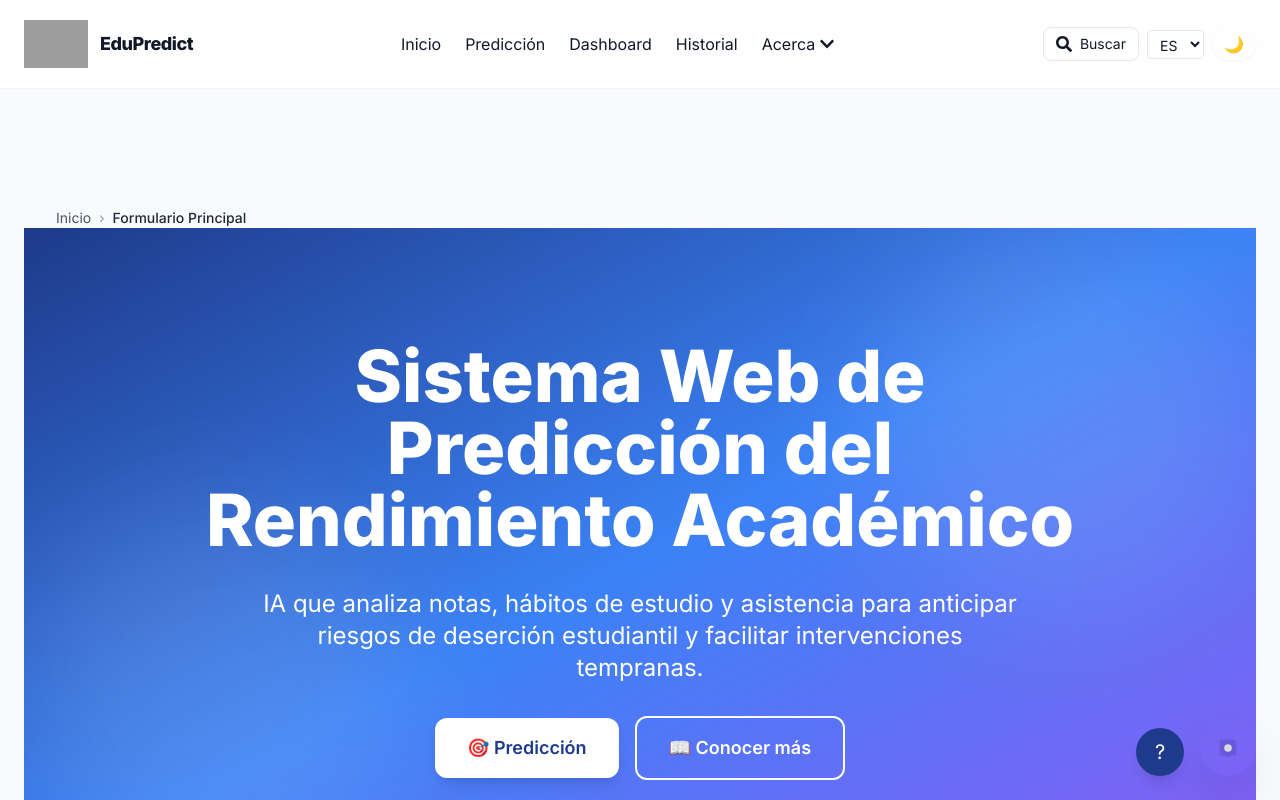
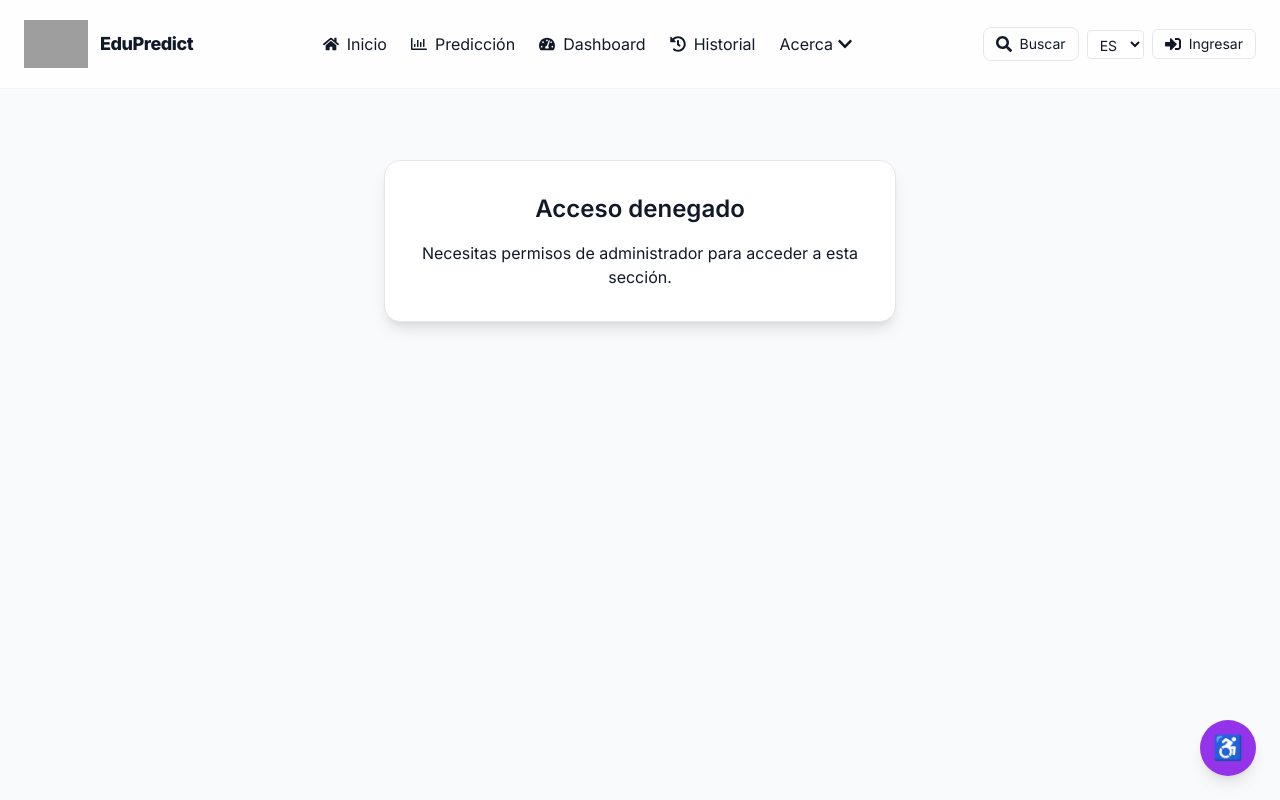
Before and after one commit to jerenyvera09/proyecto-usabilidad, a React (Vite) app in the folder frontend/: page /admin in a window 1280 px wide. Shown: the top 800 px of the page. Built offline with nearby package versions, Linux system fonts and the light colour scheme; grey boxes are pictures that could not be loaded.

Commit message:
subo cambios de login y dashboard

```diff
--- a/frontend/src/App.jsx
+++ b/frontend/src/App.jsx
@@ -1,6 +1,7 @@
 import React, { useEffect } from 'react'
 import { Routes, Route, useLocation } from 'react-router-dom'
 import Navbar from './components/Navbar.jsx'
+import AccessibilityMenu from './components/AccessibilityMenu.jsx'
 import Home from './pages/Home.jsx'
 import Dashboard from './pages/Dashboard.jsx'
 import Prediction from './pages/Prediction.jsx'
@@ -8,6 +9,8 @@ import History from './pages/History.jsx'
 import About from './pages/About.jsx'
 import Contact from './pages/Contact.jsx'
 import Accesibilidad from './pages/Accesibilidad.jsx'
+import Usuarios from './pages/Usuarios.jsx'
+import AdminUsers from './pages/AdminUsers.jsx'
 
 export default function App(){
   const location = useLocation()
@@ -18,7 +21,8 @@ export default function App(){
 
   return (
     <div className="min-h-screen bg-gray-50 text-gray-900 dark:bg-gray-900 dark:text-gray-100 transition-colors">
-      <Navbar />
+  <Navbar />
+  <AccessibilityMenu />
       <main className="max-w-7xl mx-auto px-6 pt-28 pb-8">
         <Routes>
           <Route path="/" element={<Home />} />
@@ -28,6 +32,8 @@ export default function App(){
           <Route path="/about" element={<About />} />
           <Route path="/contact" element={<Contact />} />
           <Route path="/accesibilidad" element={<Accesibilidad />} />
+          <Route path="/usuarios" element={<Usuarios />} />
+          <Route path="/admin" element={<AdminUsers />} />
           <Route path="*" element={<Home />} />
         </Routes>
       </main>
--- a/frontend/src/components/Navbar.jsx
+++ b/frontend/src/components/Navbar.jsx
@@ -1,35 +1,24 @@
 import React, { useContext, useState, useEffect } from 'react'
 import { Link } from 'react-router-dom'
-import { FaBars, FaTimes, FaSearch, FaChevronDown } from 'react-icons/fa'
+import { FaBars, FaTimes, FaSearch, FaChevronDown, FaHome, FaRegChartBar, FaTachometerAlt, FaHistory, FaSignInAlt, FaUserCircle } from 'react-icons/fa'
+import { useAuth } from '../contexts/AuthContext.jsx'
 import SearchModal from './SearchModal'
 import { I18nContext } from '../contexts/I18nContext.jsx'
 import { ThemeContext } from '../contexts/ThemeContext.jsx'
 
 export default function Navbar(){
   const { t, lang, setLang } = useContext(I18nContext)
-  const { dark, setDark, highContrast, setHighContrast, friendlyFont, setFriendlyFont, readingComfort, setReadingComfort, textSize, setTextSize } = useContext(ThemeContext)
-  const [openAcc, setOpenAcc] = useState(false)
+  const { dark, /* setDark removed from navbar - moved to AccessibilityMenu */ highContrast, setHighContrast, friendlyFont, setFriendlyFont, readingComfort, setReadingComfort, textSize, setTextSize } = useContext(ThemeContext)
+  const { user, logout } = useAuth()
   const [mobileOpen, setMobileOpen] = useState(false)
   const [aboutOpen, setAboutOpen] = useState(false)
   const [searchOpen, setSearchOpen] = useState(false)
-  const [isClosing, setIsClosing] = useState(false)
 
   useEffect(() => {
     console.log('[Navbar] Montado correctamente')
   }, [])
 
-  const openPanel = () => {
-    setIsClosing(false)
-    setOpenAcc(true)
-  }
 
-  const closePanel = () => {
-    setIsClosing(true)
-    window.setTimeout(() => {
-      setOpenAcc(false)
-      setIsClosing(false)
-    }, 240)
-  }
 
   return (
     <>
@@ -57,10 +46,18 @@ export default function Navbar(){
             <span className="font-extrabold text-lg tracking-tight">EduPredict</span>
           </Link>
           <nav className="hidden md:flex items-center gap-6">
-            <Link to="/" className="hover:text-brand transition-colors">{t('home')}</Link>
-            <Link to="/prediction" className="hover:text-brand transition-colors">{t('prediction')}</Link>
-            <Link to="/dashboard" className="hover:text-brand transition-colors">{t('dashboard')}</Link>
-            <Link to="/history" className="hover:text-brand transition-colors">{t('history')}</Link>
+            <Link to="/" className="inline-flex items-center gap-2 transition-colors hover:text-primary-600">
+              <FaHome aria-hidden /> <span>{t('home')}</span>
+            </Link>
+            <Link to="/prediction" className="inline-flex items-center gap-2 transition-colors hover:text-primary-600">
+              <FaRegChartBar aria-hidden /> <span>{t('prediction')}</span>
+            </Link>
+            <Link to="/dashboard" className="inline-flex items-center gap-2 transition-colors hover:text-primary-600">
+              <FaTachometerAlt aria-hidden /> <span>{t('dashboard')}</span>
+            </Link>
+            <Link to="/history" className="inline-flex items-center gap-2 transition-colors hover:text-primary-600">
+              <FaHistory aria-hidden /> <span>{t('history')}</span>
+            </Link>
             <div className="relative">
               <button
                 className="inline-flex items-center gap-1 hover:text-brand transition-colors"
@@ -104,13 +101,27 @@ export default function Navbar(){
               <option value="es">ES</option>
               <option value="en">EN</option>
             </select>
-            <button
-              onClick={()=> setDark(!dark)}
-              className="px-3 py-1 rounded-full bg-gradient-to-r from-[var(--gradient-start)] to-[var(--gradient-end)] text-white shadow-sm hover:shadow-md transition-shadow"
-              aria-label={dark ? 'Cambiar a modo claro' : 'Cambiar a modo oscuro'}
-            >
-              {dark ? '☀' : '🌙'}
-            </button>
+            {/* Modo oscuro se gestiona ahora desde el menú de accesibilidad */}
+
+            {/* Auth actions: mostrar usuario o enlace de inicio de sesión */}
+            {!user ? (
+              <Link to="/usuarios" className="inline-flex items-center gap-2 px-3 py-1 rounded-md border transition-colors hover:text-primary-600">
+                <FaSignInAlt aria-hidden /> <span className="text-sm">{t('login') || 'Login'}</span>
+              </Link>
+            ) : (
+              <div className="relative">
+                <button className="inline-flex items-center gap-2 px-3 py-1 rounded-md border" aria-haspopup="menu" aria-expanded="false" title={user?.nombre || user?.email}>
+                  <FaUserCircle aria-hidden /> <span className="text-sm">{user?.nombre || user?.email}</span>
+                </button>
+                <div className="absolute mt-2 right-0 bg-white dark:bg-gray-800 border rounded-lg shadow-lg w-48 py-2 z-50">
+                  <Link to="/dashboard" className="block px-4 py-2 hover:bg-gray-50 dark:hover:bg-gray-700" onClick={() => {}}>{t('dashboard')}</Link>
+                  {user?.is_admin && (
+                    <Link to="/admin" className="block px-4 py-2 hover:bg-gray-50 dark:hover:bg-gray-700">Administrar usuarios</Link>
+                  )}
+                  <button onClick={() => logout()} className="w-full text-left px-4 py-2 hover:bg-gray-50 dark:hover:bg-gray-700">{t('logout') || 'Logout'}</button>
+                </div>
+              </div>
+            )}
             <button
               onClick={() => setMobileOpen((v) => !v)}
               className="md:hidden p-2 rounded-lg border ml-1"
@@ -127,16 +138,16 @@ export default function Navbar(){
       {mobileOpen && (
         <div className="fixed top-[64px] left-0 right-0 z-40 md:hidden bg-white dark:bg-gray-900 border-b dark:border-gray-800 shadow-lg">
           <nav className="px-6 py-4 space-y-2">
-            <Link to="/" className="block py-2" onClick={() => setMobileOpen(false)}>{t('home')}</Link>
-            <Link to="/prediction" className="block py-2" onClick={() => setMobileOpen(false)}>{t('prediction')}</Link>
-            <Link to="/dashboard" className="block py-2" onClick={() => setMobileOpen(false)}>{t('dashboard')}</Link>
-            <Link to="/history" className="block py-2" onClick={() => setMobileOpen(false)}>{t('history')}</Link>
+            <Link to="/" className="block py-2 hover:text-primary-600" onClick={() => setMobileOpen(false)}>{t('home')}</Link>
+            <Link to="/prediction" className="block py-2 hover:text-primary-600" onClick={() => setMobileOpen(false)}>{t('prediction')}</Link>
+            <Link to="/dashboard" className="block py-2 hover:text-primary-600" onClick={() => setMobileOpen(false)}>{t('dashboard')}</Link>
+            <Link to="/history" className="block py-2 hover:text-primary-600" onClick={() => setMobileOpen(false)}>{t('history')}</Link>
             <details className="py-2">
               <summary className="cursor-pointer inline-flex items-center gap-2">{t('about')}</summary>
               <div className="ml-4 mt-2 space-y-2">
-                <Link to="/about" className="block" onClick={() => setMobileOpen(false)}>{t('about')}</Link>
-                <Link to="/accesibilidad" className="block" onClick={() => setMobileOpen(false)}>{t('accessibility_menu') || 'Accesibilidad'}</Link>
-                <Link to="/contact" className="block" onClick={() => setMobileOpen(false)}>{t('contact')}</Link>
+                <Link to="/about" className="block hover:text-primary-600" onClick={() => setMobileOpen(false)}>{t('about')}</Link>
+                <Link to="/accesibilidad" className="block hover:text-primary-600" onClick={() => setMobileOpen(false)}>{t('accessibility_menu') || 'Accesibilidad'}</Link>
+                <Link to="/contact" className="block hover:text-primary-600" onClick={() => setMobileOpen(false)}>{t('contact')}</Link>
               </div>
             </details>
             <button
@@ -146,69 +157,16 @@ export default function Navbar(){
             >
               <FaSearch aria-hidden /> <span>{t('search') || 'Buscar'}</span>
             </button>
+            {!user ? (
+              <Link to="/usuarios" className="block py-2 mt-2 hover:text-primary-600" onClick={() => setMobileOpen(false)}>{t('login') || 'Login'}</Link>
+            ) : (
+              <button onClick={() => { logout(); setMobileOpen(false) }} className="block py-2 mt-2 text-left hover:text-primary-600">{t('logout') || 'Logout'}</button>
+            )}
           </nav>
         </div>
       )}
 
-      <div className="fixed bottom-6 right-6 z-50 pointer-events-none">
-        <button
-          onClick={() => (openAcc ? closePanel() : openPanel()) }
-          className="pointer-events-auto floating-settings w-14 h-14 rounded-full flex items-center justify-center shadow-2xl"
-          aria-label={openAcc ? 'Cerrar ajustes' : 'Abrir ajustes'}
-          title="Ajustes"
-        >
-          {openAcc ? (
-            <svg width="18" height="18" viewBox="0 0 24 24" fill="none" xmlns="http://www.w3.org/2000/svg" aria-hidden>
-              <path d="M6 6L18 18M6 18L18 6" stroke="white" strokeWidth="2.4" strokeLinecap="round" strokeLinejoin="round" />
-            </svg>
-          ) : (
-            <svg width="26" height="26" viewBox="0 0 24 24" fill="none" xmlns="http://www.w3.org/2000/svg" aria-hidden>
-              <path d="M12 15.5A3.5 3.5 0 1 0 12 8.5a3.5 3.5 0 0 0 0 7z" fill="white" opacity="0.95" />
-              <path d="M19.4 15a1 1 0 0 0 .2 1.09l.07.07a1 1 0 0 1 0 1.41l-1.41 1.41a1 1 0 0 1-1.41 0l-.07-.07A1 1 0 0 0 15 19.4a7 7 0 0 1-6 0 1 1 0 0 0-1.09.2l-.07.07a1 1 0 0 1-1.41 0L4 18.26a1 1 0 0 1 0-1.41l.07-.07A1 1 0 0 0 4.6 15a7 7 0 0 1 0-6 1 1 0 0 0-.2-1.09l-.07-.07a1 1 0 0 1 0-1.41L5.74 4a1 1 0 0 1 1.41 0l.07.07A1 1 0 0 0 8.6 4.6a7 7 0 0 1 6 0 1 1 0 0 0 1.09-.2l.07-.07a1 1 0 0 1 1.41 0L19.4 6a1 1 0 0 1 0 1.41l-.07.07A1 1 0 0 0 19.4 9a7 7 0 0 1 0 6z" fill="rgba(0,0,0,0.12)" />
-            </svg>
-          )}
-        </button>
-
-        {(openAcc || isClosing) && (
-          <>
-            {/* removed overlay so background page doesn't blur or dim */}
-
-            <div role="dialog" aria-modal="true" className={`pointer-events-auto settings-panel w-80 md:w-96 bg-white dark:bg-gray-800 border rounded-xl p-4 shadow-2xl ${isClosing ? 'panel-exit' : 'panel-enter'}`}>
-              <div className="flex items-start justify-between">
-                <div className="text-sm font-semibold">Ajustes de accesibilidad</div>
-              </div>
-              <div className="mt-3">
-                <label className="flex items-start justify-between text-sm mb-3">
-                  <div>
-                    <div className="font-medium">Alto contraste</div>
-                    <div className="text-xs text-gray-500">Aumenta el contraste entre texto y fondo para mejorar la legibilidad.</div>
-                  </div>
-                  <input type="checkbox" checked={highContrast} onChange={e=> setHighContrast(e.target.checked)} />
-                </label>
-                <label className="flex items-start justify-between text-sm mb-3">
-                  <div>
-                    <div className="font-medium">Fuente amigable</div>
-                    <div className="text-xs text-gray-500">Activa una tipografía optimizada para dislexia y fatiga visual.</div>
-                  </div>
-                  <input type="checkbox" checked={friendlyFont} onChange={e=> setFriendlyFont(e.target.checked)} />
-                </label>
-                <label className="flex items-start justify-between text-sm mb-3">
-                  <div>
-                    <div className="font-medium">Comodidad de lectura</div>
-                    <div className="text-xs text-gray-500">Ajusta interlineado y espaciado para facilitar la lectura prolongada.</div>
-                  </div>
-                  <input type="checkbox" checked={readingComfort} onChange={e=> setReadingComfort(e.target.checked)} />
-                </label>
-                <div className="mt-2 text-sm font-medium">Tamaño del texto</div>
-                <div className="flex gap-2 mt-1">
-                  <button className={`px-2 py-1 border rounded ${textSize==='normal' ? 'bg-gray-100' : ''}`} onClick={()=> setTextSize('normal')}>Normal</button>
-                  <button className={`px-2 py-1 border rounded ${textSize==='large' ? 'bg-gray-100' : ''}`} onClick={()=> setTextSize('large')}>Grande</button>
-                </div>
-              </div>
-            </div>
-          </>
-        )}
-      </div>
+      {/* Accessibility menu moved to its own component (AccessibilityMenu) to avoid duplication */}
 
       {/* Buscador */}
       <SearchModal open={searchOpen} onClose={() => setSearchOpen(false)} />
--- /dev/null
+++ b/frontend/src/pages/AdminUsers.jsx
@@ -0,0 +1,71 @@
+import React, { useState } from 'react'
+import axios from 'axios'
+import { useAuth } from '../contexts/AuthContext'
+
+export default function AdminUsers(){
+  const { user } = useAuth()
+  const [form, setForm] = useState({ nombre: '', email: '', password: '', role: 'user' })
+  const [loading, setLoading] = useState(false)
+  const [message, setMessage] = useState('')
+  const [error, setError] = useState('')
+
+  const handleSubmit = async (e) => {
+    e.preventDefault()
+    setError('')
+    setMessage('')
+    setLoading(true)
+    try {
+      // Endpoint backend asumido: /api/admin/create-user
+      const res = await axios.post('/api/admin/create-user', form)
+      setMessage(res.data?.message || 'Usuario creado correctamente')
+      setForm({ nombre: '', email: '', password: '', role: 'user' })
+    } catch (err) {
+      setError(err.response?.data?.detail || 'Error al crear usuario')
+    } finally {
+      setLoading(false)
+    }
+  }
+
+  if (!user || !user.is_admin) {
+    return (
+      <div className="container-custom py-12">
+        <div className="card p-8 max-w-lg mx-auto text-center">
+          <h2 className="text-2xl font-semibold mb-4">Acceso denegado</h2>
+          <p>Necesitas permisos de administrador para acceder a esta sección.</p>
+        </div>
+      </div>
+    )
+  }
+
+  return (
+    <div className="container-custom py-12">
+      <div className="card p-8 max-w-lg mx-auto">
+        <h2 className="text-2xl font-semibold mb-4">Crear usuario / administrador</h2>
+        {message && <div className="mb-4 p-3 bg-green-100 text-green-700 rounded">{message}</div>}
+        {error && <div className="mb-4 p-3 bg-red-100 text-red-700 rounded">{error}</div>}
+        <form onSubmit={handleSubmit} className="space-y-4">
+          <div>
+            <label className="label" htmlFor="nombre">Nombre</label>
+            <input id="nombre" value={form.nombre} onChange={e=> setForm({...form, nombre: e.target.value})} className="input w-full" />
+          </div>
+          <div>
+            <label className="label" htmlFor="email">Email</label>
+            <input id="email" value={form.email} onChange={e=> setForm({...form, email: e.target.value})} className="input w-full" />
+          </div>
+          <div>
+            <label className="label" htmlFor="password">Contraseña</label>
+            <input id="password" type="password" value={form.password} onChange={e=> setForm({...form, password: e.target.value})} className="input w-full" />
+          </div>
+          <div>
+            <label className="label" htmlFor="role">Rol</label>
+            <select id="role" value={form.role} onChange={e=> setForm({...form, role: e.target.value})} className="input w-full">
+              <option value="user">Usuario</option>
+              <option value="admin">Administrador</option>
+            </select>
+          </div>
+          <button type="submit" className="btn btn-primary" disabled={loading}>{loading ? 'Creando...' : 'Crear usuario'}</button>
+        </form>
+      </div>
+    </div>
+  )
+}
```
